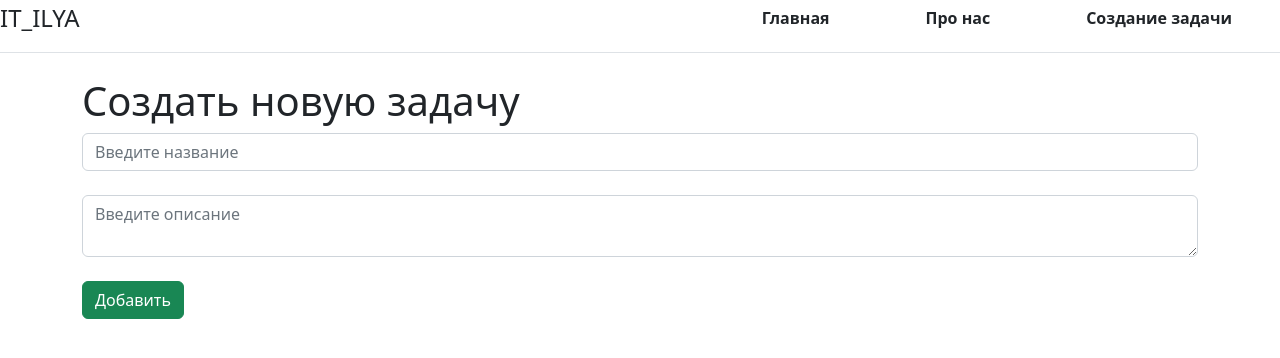
After one commit to ilyaevg/vebsite1, a Django app: page /create/ in a window 1280 px wide. The commit adds this page. Shown: the top 358 px of the page. Run offline with Django 4.2, Linux system fonts and the light colour scheme.

Commit message:
start_files_vebsite1

```diff
--- /dev/null
+++ b/vebsite1/main/forms.py
@@ -0,0 +1,8 @@
+from .models import Task
+from django.forms import ModelForm
+
+
+class TaskForm(ModelForm):
+    class Meta:
+        model = Task
+        fields = ["title", "task"]
--- a/vebsite1/main/templates/main/base.html
+++ b/vebsite1/main/templates/main/base.html
@@ -17,6 +17,7 @@
       <nav class="d-inline-flex mt-2 mt-md-0 ms-md-auto">
         <a class="nav-link fw-bold py-1 px-5" aria-current="page" href="{% url 'home' %}">Главная</a>
         <a class="nav-link fw-bold py-1 px-5" aria-current="page" href="{% url 'about' %}">Про нас</a>
+        <a class="nav-link fw-bold py-1 px-5" aria-current="page" href="{% url 'create' %}">Создание задачи</a>
       </nav>
     </div>
     <div class="container">
--- /dev/null
+++ b/vebsite1/main/templates/main/create.html
@@ -0,0 +1,15 @@
+{% extends 'main/base.html' %}
+
+{% block title %}
+Создать новую задачу
+{% endblock %}
+
+{% block content %}
+    <h1>Создать новую задачу</h1>
+    <form method="post">
+        {% csrf_token %}
+        <input type="text" placeholder="Введите название" class="form-control"><br>
+        <textarea type="text" placeholder="Введите описание" class="form-control"></textarea><br>
+        <button type="submit" class="btn btn-success">Добавить</button>
+    </form>
+{% endblock %}
--- a/vebsite1/main/templates/main/index.html
+++ b/vebsite1/main/templates/main/index.html
@@ -5,11 +5,15 @@
 {% endblock %}
 
 {% block content %}
-<h1>Главная страница</h1>
+    <h1>Главная страница</h1>
+    {% if tasks %}
     {% for el in tasks %}
     <div class="alert alert-warning mt-2">
         <h3>{{el.title}}</h3>
         <p>{{el.task}}</p>
     </div>
     {% endfor %}
+    {% else %}
+        <p>У Вас нет ближайших задач</p>
+    {% endif %}
 {% endblock %}
--- a/vebsite1/main/urls.py
+++ b/vebsite1/main/urls.py
@@ -3,5 +3,6 @@ from . import views
 
 urlpatterns = [
     path('', views.index, name='home'),
-    path('about-us/', views.about, name='about')
+    path('about-us/', views.about, name='about'),
+    path('create/', views.create, name='create')
 ]
--- a/vebsite1/main/views.py
+++ b/vebsite1/main/views.py
@@ -2,11 +2,21 @@ from django.shortcuts import render
 from django.http import HttpResponse
 from .models import Task
 
+from .forms import TaskForm
+
 
 def index(request):
-    task = Task.objects.all()
-    return render(request, 'main/index.html', {'title': 'Главная страница', 'tasks': task})
+    tasks = Task.objects.order_by('-id')
+    return render(request, 'main/index.html', {'title': 'Главная страница сайта', 'tasks': tasks})
 
 
 def about(request):
     return render(request, 'main/about.html')
+
+
+def create(request):
+    form = TaskForm()
+    context = {
+        'form': form
+    }
+    return render(request, 'main/create.html')
```
